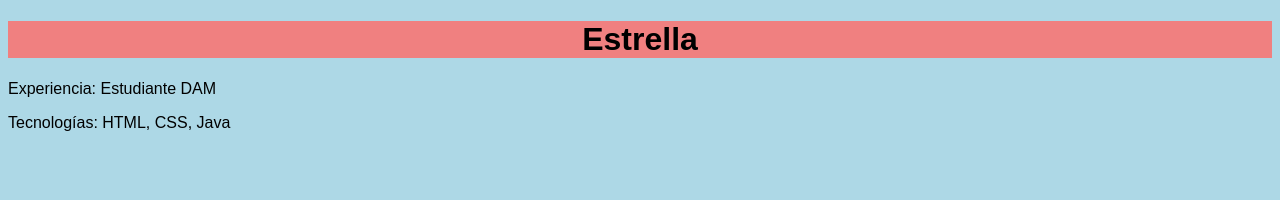
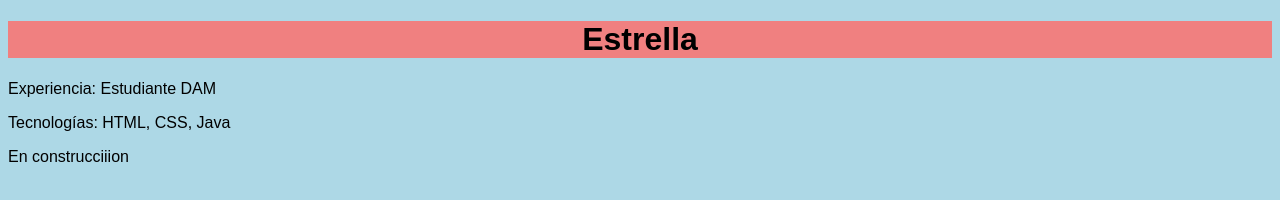
Before and after one commit to Estrellita12321221/mi-cv-web-Estrella, a plain HTML site: page index.html in a window 1280 px wide. Drawn offline with Linux system fonts and the light colour scheme.

Commit message:
"Añade nueva seccion al CV"

```diff
--- a/index.html
+++ b/index.html
@@ -12,7 +12,7 @@
          <h1>Estrella</h1>
 <p>Experiencia: Estudiante DAM</p>
 <p>Tecnologías: HTML, CSS, Java</p>
-
+        <div class="en-construccion">En construcciiion</div>
         <script src="" async defer></script>
     </body>
 </html>
```
